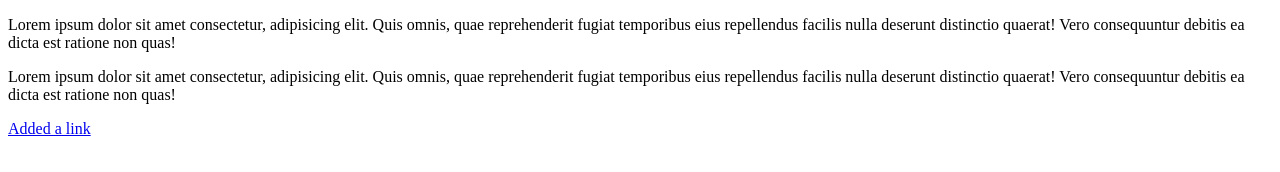
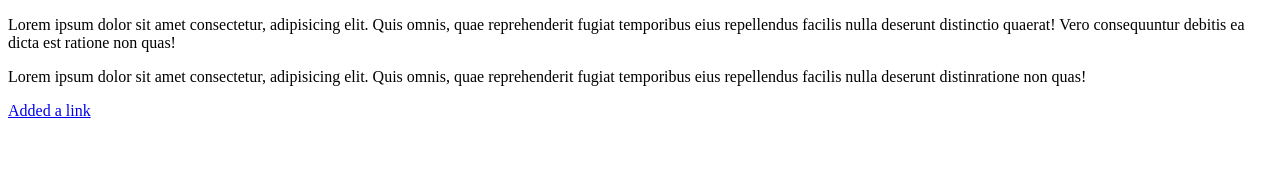
Before and after one commit to Abdulrazak-idris/Training, a plain HTML site: page index.html in a window 1280 px wide. Drawn offline with Linux system fonts and the light colour scheme.

Commit message:
Fix some error

```diff
--- a/index.html
+++ b/index.html
@@ -15,8 +15,7 @@
     <p>
       Lorem ipsum dolor sit amet consectetur, adipisicing elit. Quis omnis, quae
       reprehenderit fugiat temporibus eius repellendus facilis nulla deserunt
-      distinctio quaerat! Vero consequuntur debitis ea dicta est ratione non
-      quas!
+      distinratione non quas!
     </p>
     <a href="#">Added a link</a>
   </body>
```
